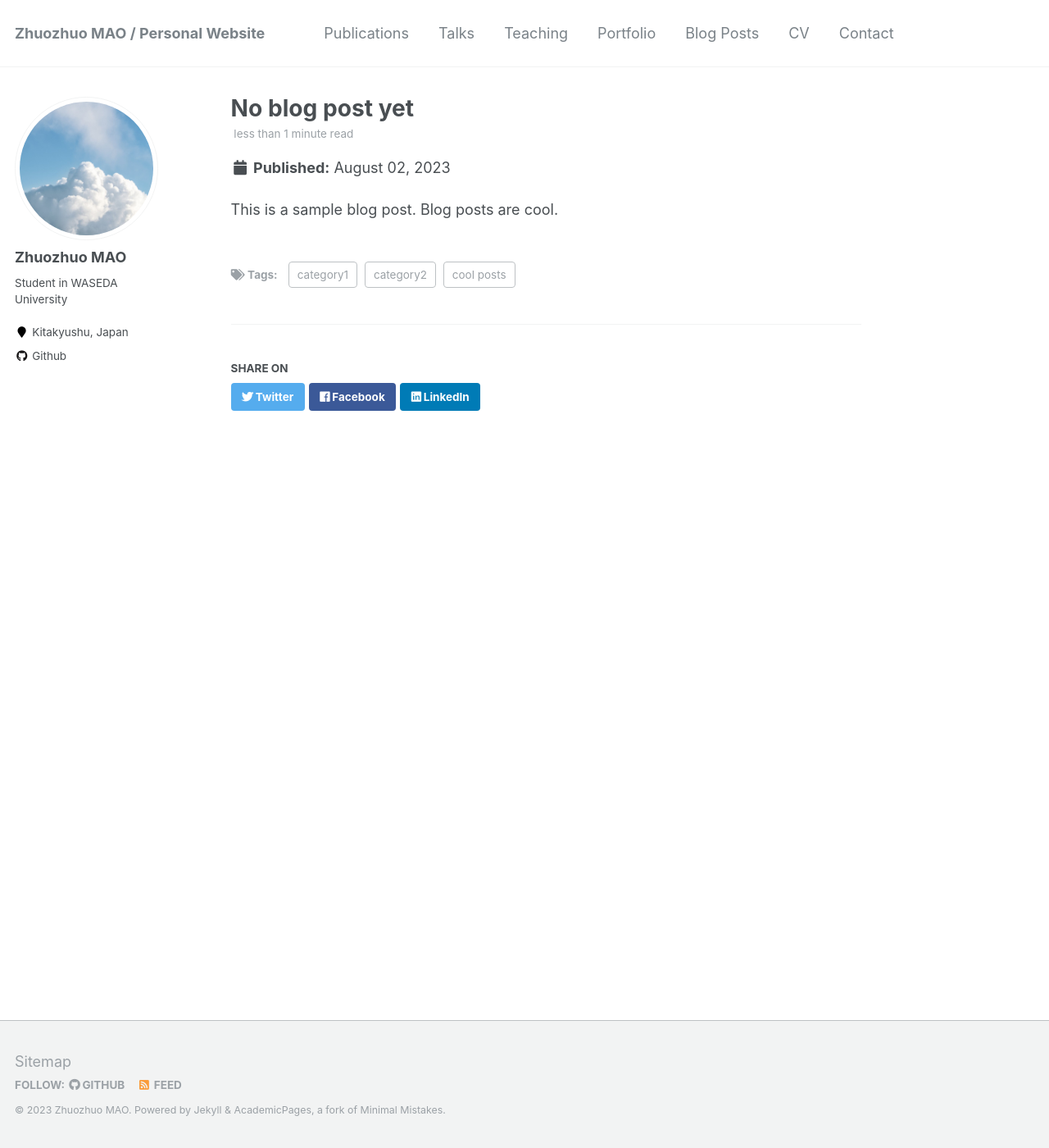
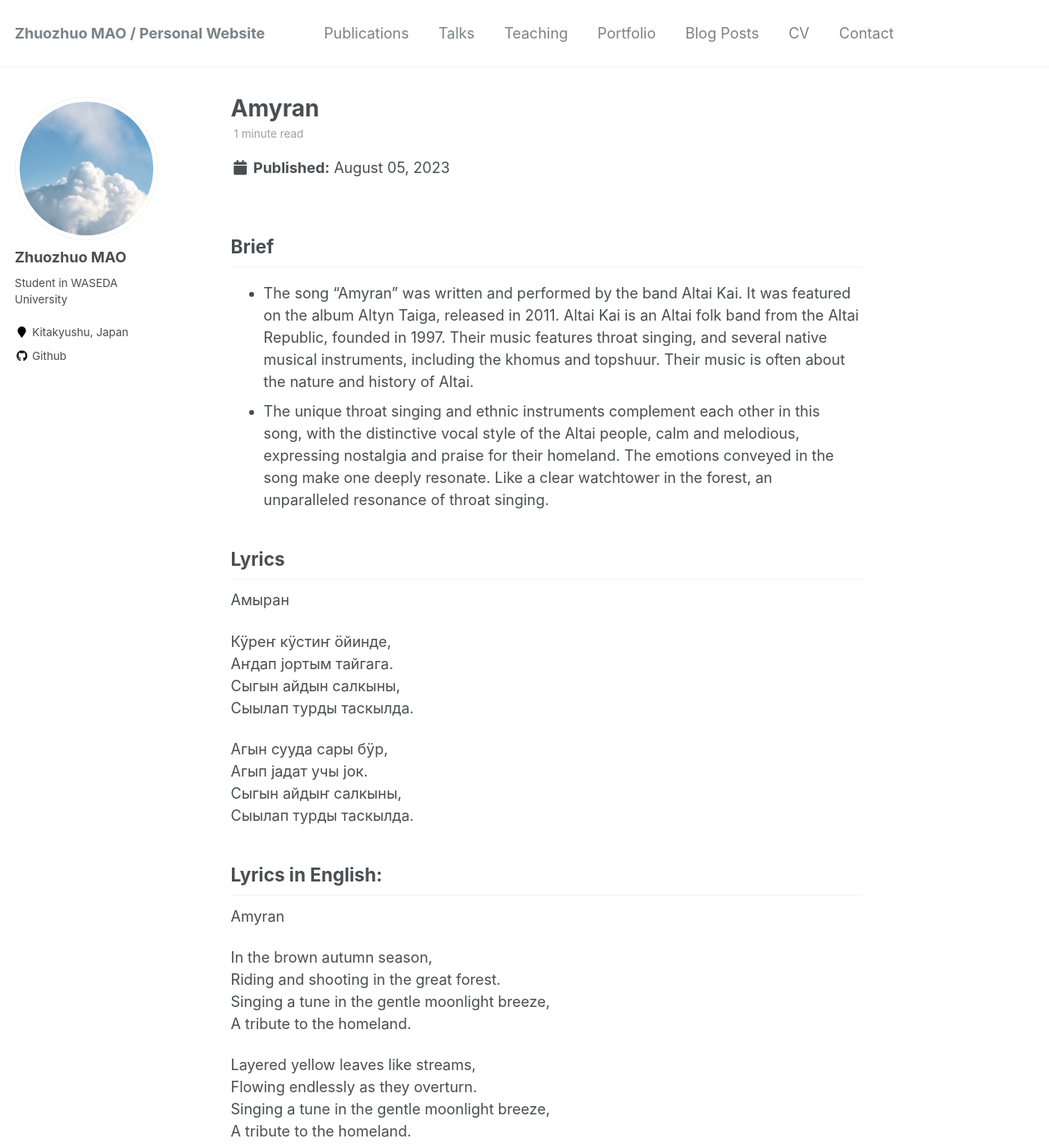
Before and after one commit to zhzhmao/zhzhmao.github.io, a Jekyll site: the page built from _posts/2023-08-05-blog-post-1.md, in a window 1280 px wide and 1400 px high. Shown: the whole window at 82% size. Built offline with Jekyll 4.4.1, drawn with Linux system fonts in a browser that asks for light colours.

Commit message:
modified:   _pages/contact.md 	deleted:    _posts/2023-08-02-blog-post-1.md 	new file:   _posts/2023-08-05-blog-post-1.md

```diff
--- a/_posts/2023-08-02-blog-post-1.md
+++ /dev/null
@@ -1,11 +0,0 @@
----
-title: 'No blog post yet'
-date: 2023-08-02
-permalink: /posts/2023/08/blog-post-1/
-tags:
-  - cool posts
-  - category1
-  - category2
----
-
-This is a sample blog post. Blog posts are cool.
--- /dev/null
+++ b/_posts/2023-08-05-blog-post-1.md
@@ -0,0 +1,37 @@
+---
+title: 'Amyran'
+date: 2023-08-05
+permalink: /posts/2023/08/blog-post-1/
+tags:
+  - Cool posts
+  - Songs
+---
+## Brief
+- The song "Amyran" was written and performed by the band Altai Kai. It was featured on the album Altyn Taiga, released in 2011. Altai Kai is an Altai folk band from the Altai Republic, founded in 1997. Their music features throat singing, and several native musical instruments, including the khomus and topshuur. Their music is often about the nature and history of Altai.
+- The unique throat singing and ethnic instruments complement each other in this song, with the distinctive vocal style of the Altai people, calm and melodious, expressing nostalgia and praise for their homeland. The emotions conveyed in the song make one deeply resonate. Like a clear watchtower in the forest, an unparalleled resonance of throat singing.
+
+## Lyrics
+Амыран
+
+Кӱреҥ кӱстиҥ ӧйинде,
+Аҥдап јортым тайгага.
+Сыгын айдын салкыны,
+Сыылап турды таскылда.
+
+Агын сууда сары бӱр,
+Агып јадат учы јок.
+Сыгын айдыҥ салкыны,
+Сыылап турды таскылда.
+
+## Lyrics in English:
+Amyran
+
+In the brown autumn season,
+Riding and shooting in the great forest.
+Singing a tune in the gentle moonlight breeze,
+A tribute to the homeland.
+
+Layered yellow leaves like streams,
+Flowing endlessly as they overturn.
+Singing a tune in the gentle moonlight breeze,
+A tribute to the homeland.
```
Also changed, not shown: _pages/contact.md (+1 -1 lines).
